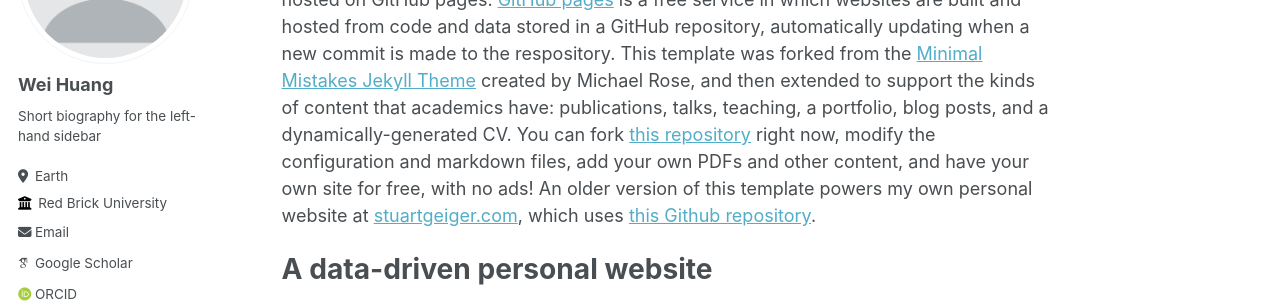
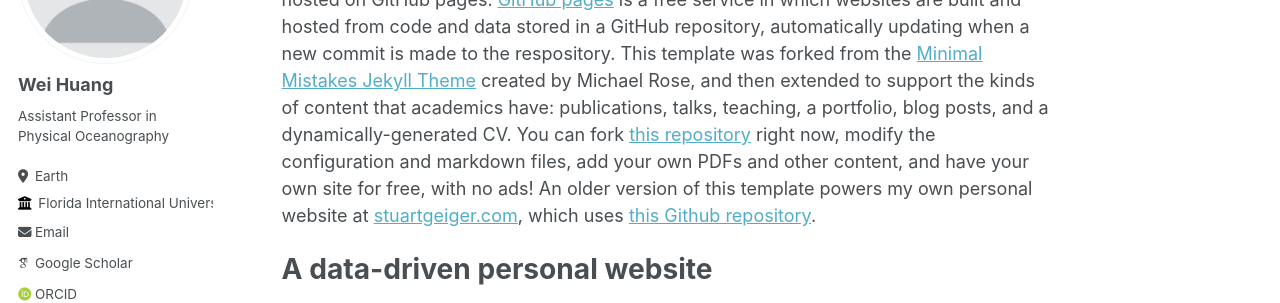
Before and after one commit to huang96169/huang96169.github.io, a Jekyll site: the page built from _pages/about.md, in a window 1280 px wide. Shown: the part 217-520 px from the top of the page. Built offline with Jekyll 4.4.1, drawn with Linux system fonts in a browser that asks for light colours; some web fonts are replaced.

Commit message:
modified:   _config.yml         added ORCID

```diff
--- a/_config.yml
+++ b/_config.yml
@@ -24,9 +24,9 @@ author:
   avatar           : "profile.png"
   name             : "Wei Huang"
   pronouns         : # example: "she/her"
-  bio              : "Short biography for the left-hand sidebar"
+  bio              : "Assistant Professor in Physical Oceanography"
   location         : "Earth"
-  employer         : "Red Brick University"
+  employer         : "Florida International University"
   uri              : # URL
   email            : "none@example.org"
 
@@ -34,7 +34,7 @@ author:
   arxiv            : # URL - Update with the correct link to your profile
   googlescholar    : "https://scholar.google.com/citations?user=6Dhb0skAAAAJ&hl=en"
   impactstory      : # URL
-  orcid            : "http://orcid.org/yourorcidurl"
+  orcid            : "https://orcid.org/0000-0003-2961-1748"
   pubmed           : "https://www.ncbi.nlm.nih.gov/pubmed/?term=john+snow"
   researchgate     : # URL
 
```
